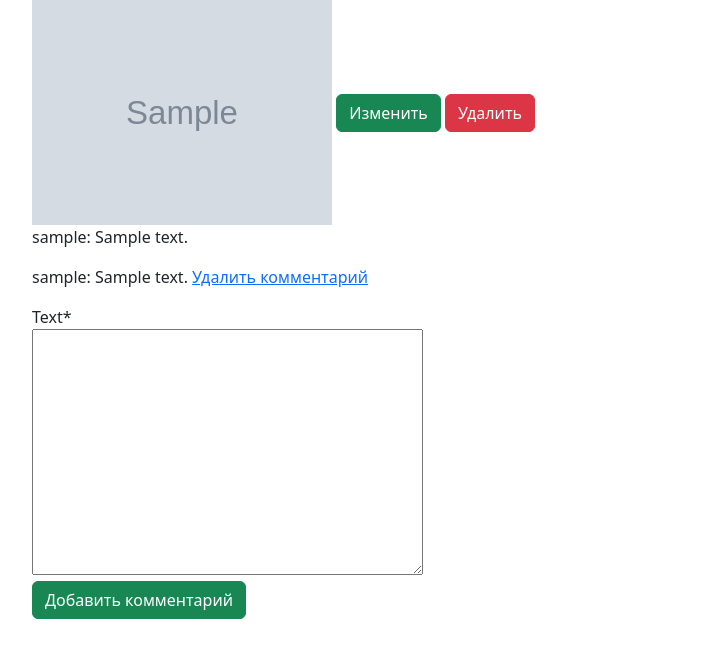
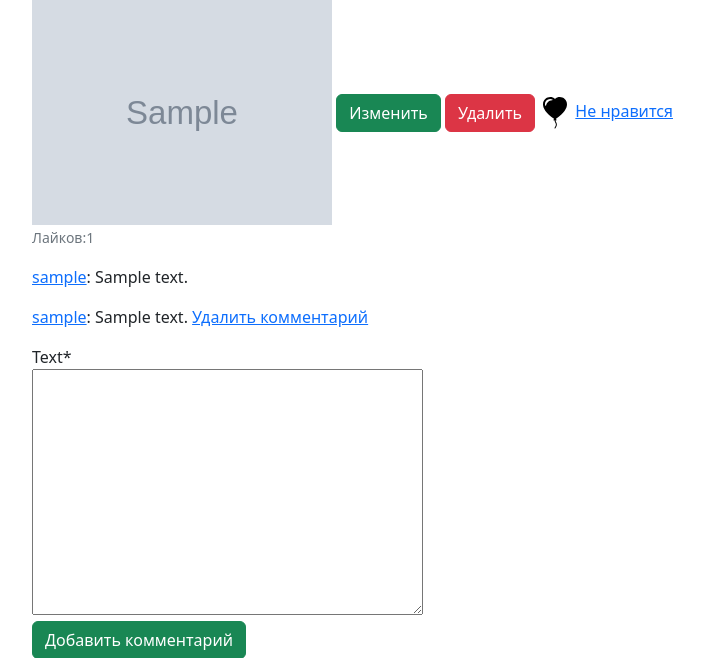
Before and after one commit to montego6/social, a Django app: page /post/1 in a window 1280 px wide. Shown: the part 80-738 px from the top of the page, without its empty margins (50-753 px from the left). Run offline with Django 4.2, Linux system fonts and the light colour scheme; a user stored in the database is signed in; tables that the repository leaves empty hold one stand-in row (values such as "Sample post"); grey boxes marked "Sample" are stand-in pictures; some libraries are stand-ins or nearby versions.

Commit message:
Small corrections on post detail page and link in post card

```diff
--- a/main/templates/card-post.html
+++ b/main/templates/card-post.html
@@ -2,7 +2,7 @@
 <div class="card h-100" style="width: 18rem;">
   <img src="{{ post.image.url }}" class="card-img-top" alt="...">
   <div class="card-body">
-    <p class="card-text">{{ post.owner.username }}: {{ post.text|truncatechars:100|safe }}</p>
+    <p class="card-text"><a href="{% url 'profile' post.owner.profile.id %}">{{ post.owner.username }}</a>: {{ post.text|truncatechars:100|safe }}</p>
     <a href="{% url 'post detail' post.id %}" class="btn btn-primary">Подробнее</a>
     </div>
     <div class="card-footer">
--- a/main/templates/post_detail.html
+++ b/main/templates/post_detail.html
@@ -1,5 +1,6 @@
 {% extends "base.html" %}
 {% load crispy_forms_tags %}
+{% load static %}
 
 {% block title %}
 Пост #{{ post.id }}
@@ -13,9 +14,18 @@
 {% if user == post.owner or user.is_staff %}
 <a href="{% url 'post delete' post.id %}" class="btn btn-danger">Удалить</a>
 {% endif %}
-<p>{{ post.owner.username }}: {{ post.text|safe }}</p>
+{% if user not in post.like.all %}
+<img src="{% static 'images/balloon-heart.svg' %}" width="32" height="32">
+<a href="{% url 'post like' post.id %}">Нравится</a>
+{% else %}
+<img src="{% static 'images/balloon-heart-fill.svg' %}" width="32" height="32">
+<a href="{% url 'post like' post.id %}">Не нравится</a>
+{% endif %}
+<p class="card-text"><small class="text-muted">Лайков:{{ post.like.count }}</small></p>
+<p><a href="{% url 'profile' post.owner.profile.id %}">{{ post.owner.username }}</a>: {{ post.text|safe }}</p>
 {% for comment in post.comments.all %}
-<p>{{ comment.owner.username }}: {{ comment.text }}  {% if user.is_staff or user == comment.owner %}
+<p><a href="{% url 'profile' comment.owner.profile.id %}">{{ comment.owner.username }}</a>:
+  {{ comment.text }}  {% if user.is_staff or user == comment.owner %}
   <a href="{% url 'comment delete' comment.id %}">Удалить комментарий</a>{% endif %}</p>
 {% endfor %}
   <form method="post">
--- a/main/views.py
+++ b/main/views.py
@@ -13,7 +13,7 @@ from django.contrib.auth.models import User
 # Create your views here.
 
 
-def unread_messages(request):
+def unread_messages_template(request):
     if not request.user.is_anonymous:
         unread_messages_count = Message.objects.filter(to_user=request.user, is_read=False).count()
     else:
@@ -164,6 +164,8 @@ def follow(request, profile_id):
 
 def profile(request, profile_id):
     user_profile = Profile.objects.get(id=profile_id)
+    if user_profile == request.user.profile:
+        return redirect('profile my')
     posts = Post.objects.filter(owner=user_profile.user)
     return render(request, 'profile.html', {'profile': user_profile, 'posts': posts})
 
--- a/social/settings.py
+++ b/social/settings.py
@@ -68,7 +68,7 @@ TEMPLATES = [
         'APP_DIRS': True,
         'OPTIONS': {
             'context_processors': [
-                'main.views.unread_messages',
+                'main.views.unread_messages_template',
                 'django.template.context_processors.debug',
                 'django.template.context_processors.request',
                 'django.contrib.auth.context_processors.auth',
```
